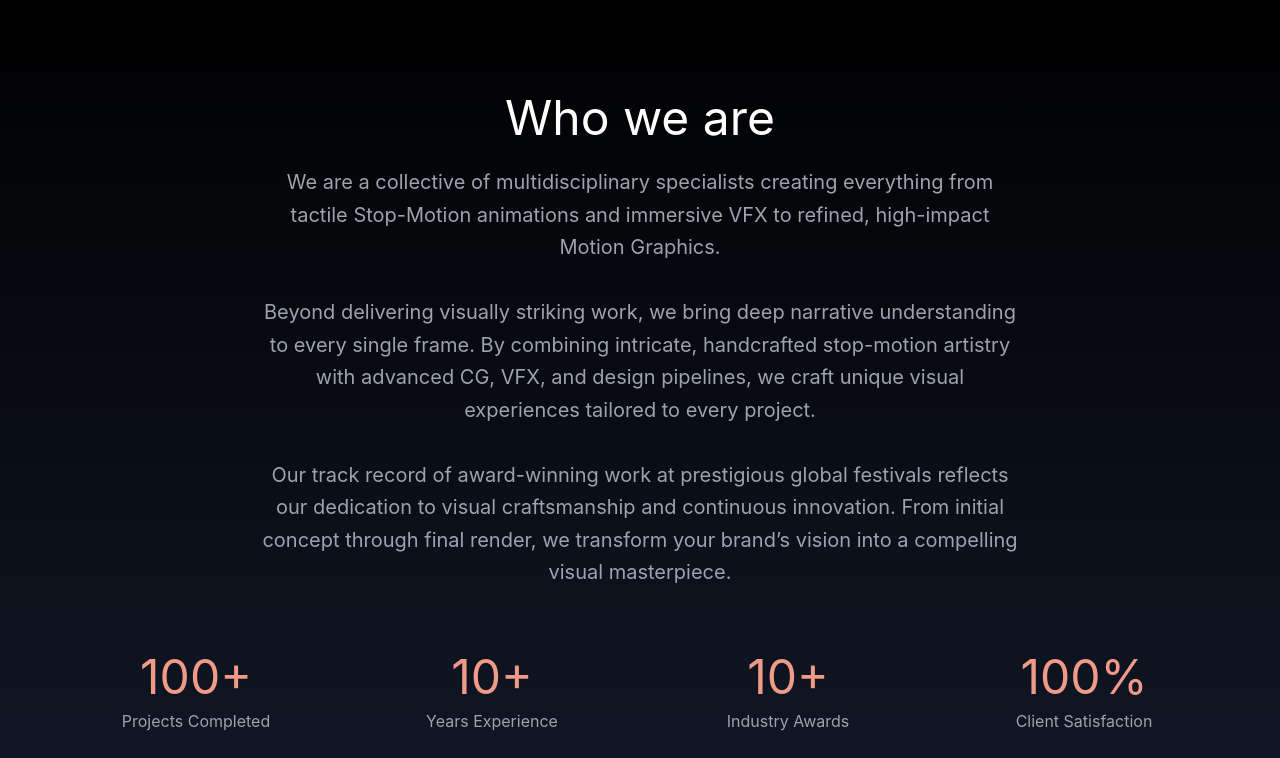
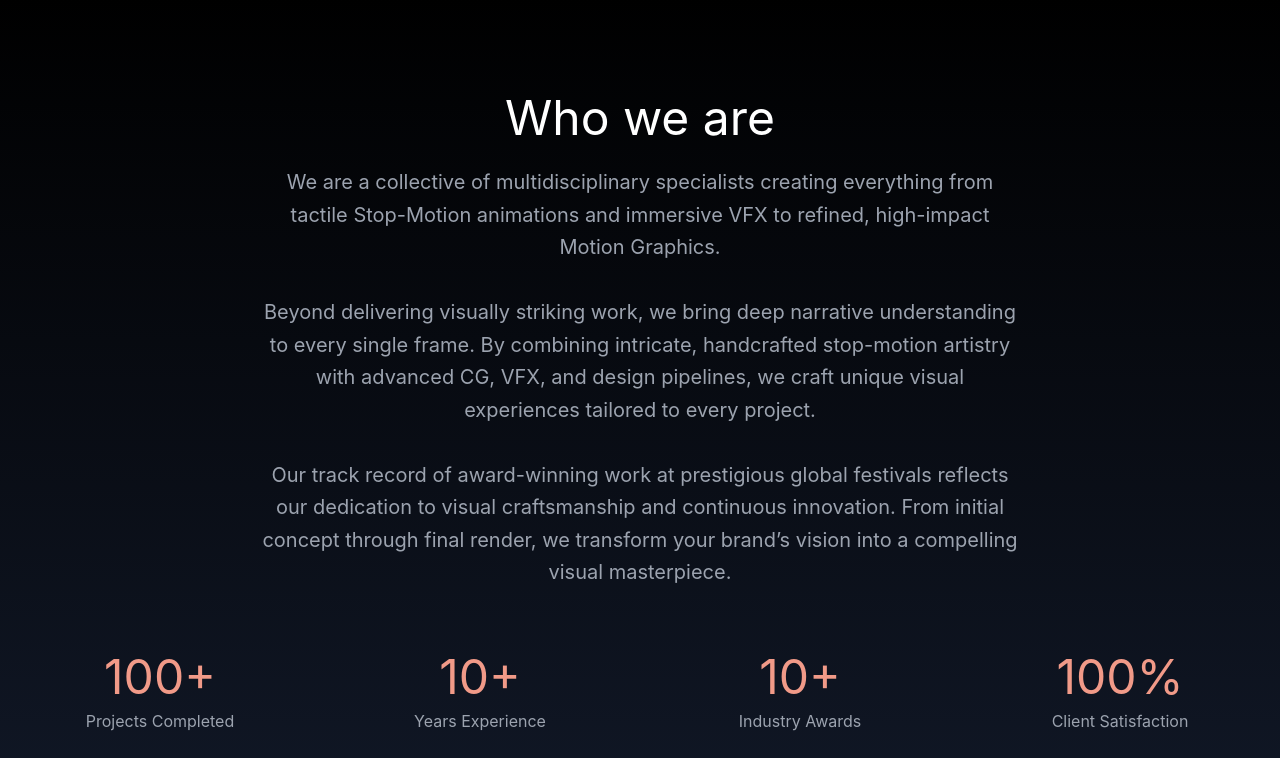
Before and after one commit to vomthestoryteller/websiteRepo, a plain HTML site: page index.html in a window 1280 px wide. Shown: the part 802-1560 px from the top of the page. Drawn offline with nearby package versions, Linux system fonts and the light colour scheme.

Commit message:
main width

```diff
--- a/index.html
+++ b/index.html
@@ -136,7 +136,7 @@
 
     <!-- About Section -->
     <section class="py-24 px-4 bg-gradient-to-b from-black to-gray-900">
-        <div class="max-w-6xl mx-auto">
+        <div class="max-w-7xl mx-auto">
             <div class="text-center mb-16">
                 <h2 class="text-4xl md:text-5xl mb-6">Who we are</h2>
                 <p class="text-xl text-gray-400 max-w-3xl mx-auto leading-relaxed">
```
